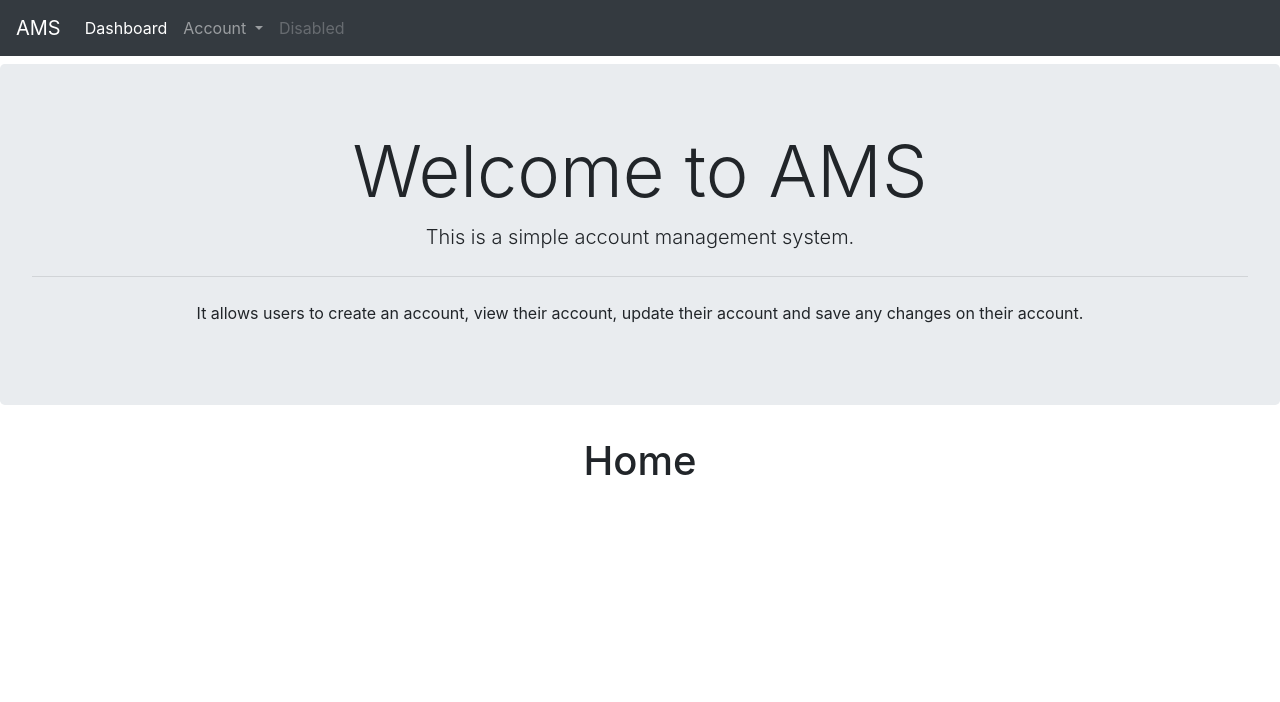
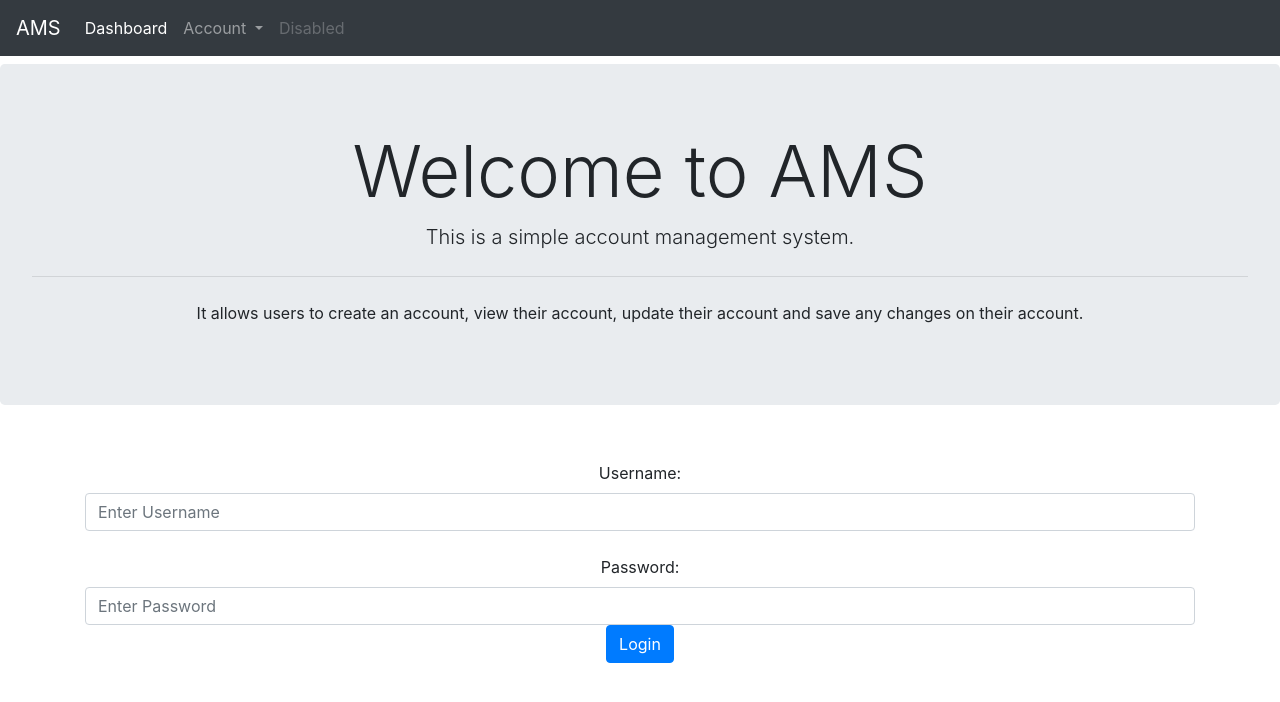
Before and after one commit to tejanhu/QaAMS, a React (Create React App) app in the folder spring-and-react-AMS/frontend/: page / in a window 1280 px wide. Shown: the top 702 px of the page. Built offline with nearby package versions, Linux system fonts and the light colour scheme.

Commit message:
created login inputs (username, password) for homepage

```diff
--- a/spring-and-react-AMS/frontend/src/components/home.js
+++ b/spring-and-react-AMS/frontend/src/components/home.js
@@ -3,7 +3,17 @@ import React, { Component } from 'react';
 class Home extends Component{
     render(){
         return (
-            <div><h1>Home</h1></div>
+
+                <form ref="userForm">
+                        <div class="container">
+                            <label for="uname"><br/>Username:<br/></label>
+                            <input type="text" class="form-control" id="uname" ref="uname" placeholder="Enter Username" required/>
+                            <label for="psw"><br/>Password:<br/></label>
+                            <input type="password" class="form-control" id="psw" ref="psw" placeholder="Enter Password" required/>
+                            <button type="submit" class="btn btn-primary" role="button" id="login-btn" onClick={this.addAccount}>Login</button>
+                         </div>
+                </form>
+
         )
     }
 }
```
